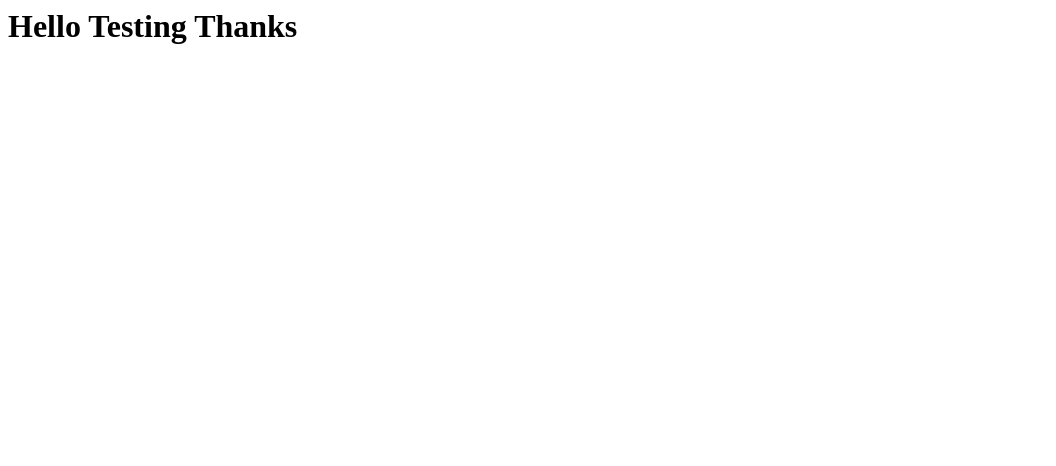
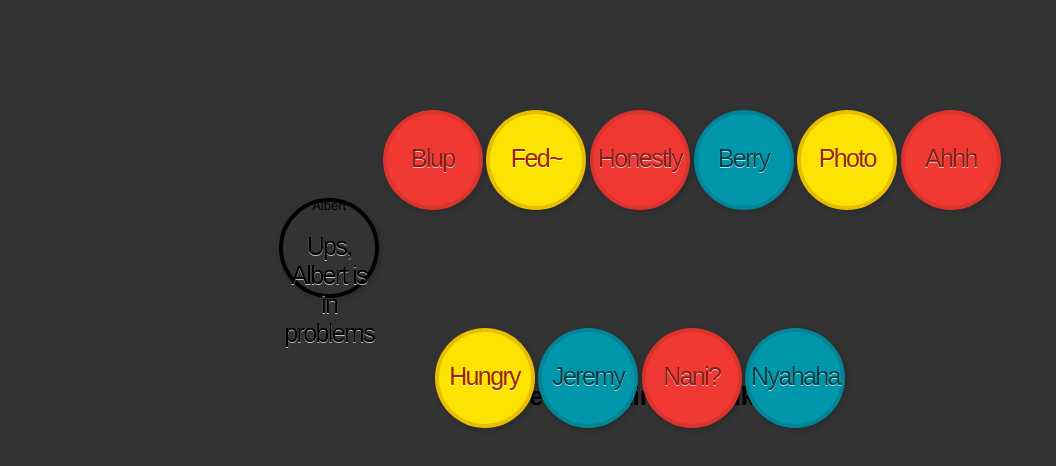
Before and after one commit to ColgateLeoAscenzi/GermanAnimalSound, a plain HTML site: page index.html in a window 1280 px wide. Shown: the whole page, without its empty margins (0-1056 px from the left). Drawn offline with nearby package versions, Linux system fonts and the light colour scheme.

Commit message:
Added styles, made the main buttons

```diff
--- a/index.html
+++ b/index.html
@@ -1 +1,27 @@
+<title>Lars Sound Board</title>
+<head>
+<script src="https://ajax.aspnetcdn.com/ajax/jQuery/jquery-3.3.1.min.js"></script>
+<link rel="stylesheet" type="text/css" href="style.css">
+</head>
+
+<body>
+    <div style="position:relative;top:80px;">
+<ul>
+  <li id="Cat"><a>Albert<span class="round">Ups, Albert is in problems</span></a></li>
+  <li id="Dog"><a class="round red">Blup<span class="round">Blup Blup Blup Blup Blup Blup Blup Blup Blup</span></a></li>
+	<li id="Frog"><a class="round yellow">Fed~<span class="round">Feeed~~~~</span></a></li>
+	<li id="Lion"><a class="round red">Honestly<span class="round">Scarra harem?</span></a></li>
+	<li id="Elephant"><a class="round green">Berry<span class="round">Jerry Berry (just janet can call him that tho)</span></a></li>
+	<li id="Fish"><a class="round yellow">Photo<span class="round">This is the Photograpy Area</span></a></li>
+	<li id="Cow"><a class="round red">Ahhh<span class="round">????????</span></a></li>
+	</ul>
+
+<ul>
+  <li id="Pig"><a class="round yellow">Hungry<span class="round">Hungry Lily</span></a></li>
+  <li id="Horse"><a class="round green">Jeremy<span class="round">Actually Toast</span></a></li>
+	<li id="Bear"><a class="round red">Nani?<span class="round">NANI!?</span></a></li>
+	<li id="Bird"><a class="round green">Nyahaha<span class="round">monkaS</span></a></li>
+	</ul>
+</div>
+</body>
 <h1>Hello Testing Thanks</h1>
--- /dev/null
+++ b/style.css
@@ -0,0 +1,161 @@
+* {
+    margin: 0;
+    padding: 0;
+  	-moz-box-sizing: border-box;
+		-o-box-sizing: border-box;
+		-webkit-box-sizing: border-box;
+		box-sizing: border-box;
+	}
+
+	body {
+		width: 100%;
+		height: 100%;
+		font-family: "helvetica neue", helvetica, arial, sans-serif;
+		font-size: 13px;
+		text-align: center;
+		background: #333
+	}
+
+	ul {
+		margin: 30px auto;
+		text-align: center;
+	}
+
+	li {
+		list-style: none;
+		position: relative;
+		display: inline-block;
+		width: 100px;
+		height: 100px;
+	}
+
+	@-moz-keyframes rotate {
+		0% {transform: rotate(0deg);}
+		100% {transform: rotate(-360deg);}
+	}
+
+	@-webkit-keyframes rotate {
+		0% {transform: rotate(0deg);}
+		100% {transform: rotate(-360deg);}
+	}
+
+	@-o-keyframes rotate {
+		0% {transform: rotate(0deg);}
+		100% {transform: rotate(-360deg);}
+	}
+
+	@keyframes rotate {
+		0% {transform: rotate(0deg);}
+		100% {transform: rotate(-360deg);}
+	}
+
+	.round {
+		display: block;
+		position: absolute;
+		left: 0;
+		top: 0;
+		width: 100%;
+		height: 100%;
+		padding-top: 30px;
+		text-decoration: none;
+		text-align: center;
+		font-size: 25px;
+		text-shadow: 0 1px 0 rgba(255,255,255,.7);
+		letter-spacing: -.065em;
+		font-family: "Hammersmith One", sans-serif;
+		-webkit-transition: all .25s ease-in-out;
+		-o-transition: all .25s ease-in-out;
+		-moz-transition: all .25s ease-in-out;
+		transition: all .25s ease-in-out;
+		box-shadow: 2px 2px 7px rgba(0,0,0,.2);
+		border-radius: 300px;
+		z-index: 1;
+		border-width: 4px;
+		border-style: solid;
+	}
+
+	.round:hover {
+		width: 130%;
+		height: 130%;
+		left: -15%;
+		top: -15%;
+		font-size: 33px;
+		padding-top: 38px;
+		-webkit-box-shadow: 5px 5px 10px rgba(0,0,0,.3);
+		-o-box-shadow: 5px 5px 10px rgba(0,0,0,.3);
+		-moz-box-shadow: 5px 5px 10px rgba(0,0,0,.3);
+		box-shadow: 5px 5px 10px rgba(0,0,0,.3);
+		z-index: 2;
+		border-size: 10px;
+		-webkit-transform: rotate(-360deg);
+		-moz-transform: rotate(-360deg);
+		-o-transform: rotate(-360deg);
+		transform: rotate(-360deg);
+	}
+
+	a.red {
+		background-color: rgba(239,57,50,1);
+		color: rgba(133,32,28,1);
+		border-color: rgba(133,32,28,.2);
+	}
+
+	a.red:hover {
+		color: rgba(239,57,50,1);
+	}
+
+	a.green {
+		background-color: rgba(1,151,171,1);
+		color: rgba(0,63,71,1);
+		border-color: rgba(0,63,71,.2);
+	}
+
+	a.green:hover {
+		color: rgba(1,151,171,1);
+	}
+
+	a.yellow {
+		background-color: rgba(252,227,1,1);
+		color: rgba(153,38,0,1);
+		border-color: rgba(153,38,0,.2);
+	}
+
+	a.yellow:hover {
+		color: rgba(252,227,1,1);
+	}
+
+
+
+	.round span.round {
+		display: block;
+		opacity: 0;
+		-webkit-transition: all .5s ease-in-out;
+		-moz-transition: all .5s ease-in-out;
+		-o-transition: all .5s ease-in-out;
+		transition: all .5s ease-in-out;
+		font-size: 1px;
+		border: none;
+		padding: 40% 20% 0 20%;
+		color: #fff;
+	}
+
+	.round span:hover {
+		opacity: .85;
+		font-size: 16px;
+		-webkit-text-shadow: 0 1px 1px rgba(0,0,0,.5);
+		-moz-text-shadow: 0 1px 1px rgba(0,0,0,.5);
+		-o-text-shadow: 0 1px 1px rgba(0,0,0,.5);
+		text-shadow: 0 1px 1px rgba(0,0,0,.5);
+	}
+
+	.green span {
+		background: rgba(0,63,71,.7);
+	}
+
+	.red span {
+		background: rgba(133,32,28,.7);
+	}
+
+	.yellow span {
+		background: rgba(161,145,0,.7);
+
+	}
```
